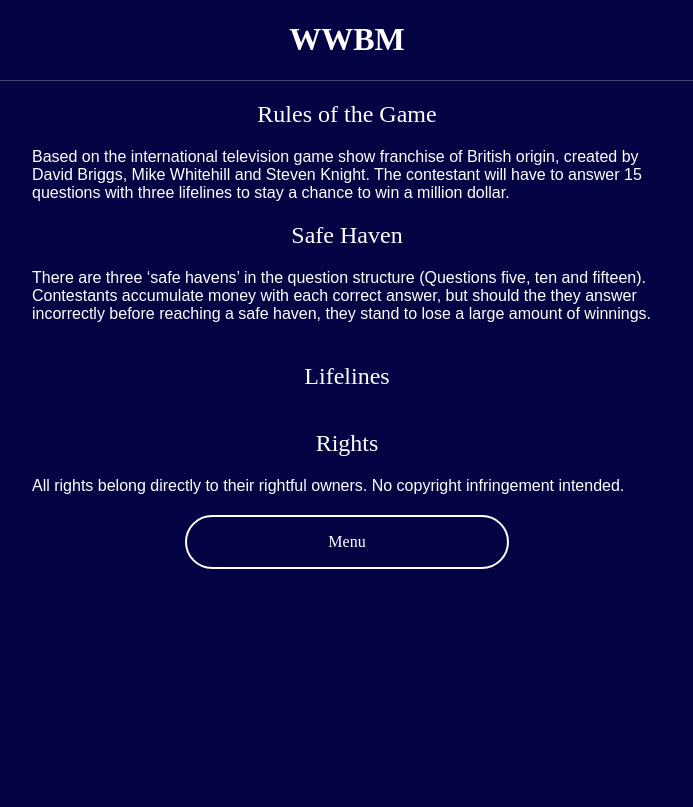
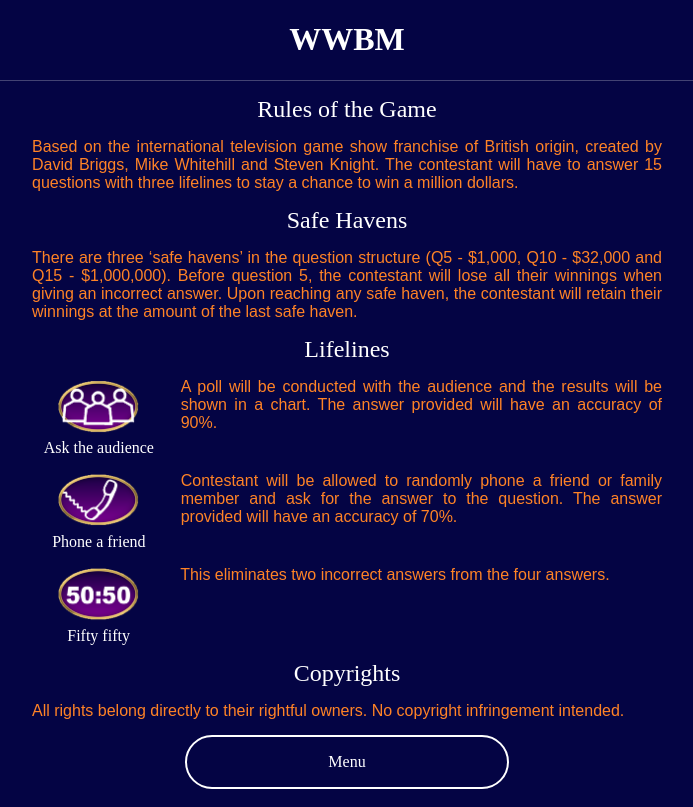
Before and after one commit to jiehaolim/ga-sei-project-1-wwbm, a website built with Vite: page index.html in a window 1280 px wide. Both pictures are taken after a click on the element "Rules". Shown: the whole page, without its empty margins (293-986 px from the left). Built offline with nearby package versions, Linux system fonts and the light colour scheme.

Commit message:
29th commit - added rules

```diff
--- a/main.js
+++ b/main.js
@@ -65,7 +65,7 @@ const $displayPrizeLadder = (prizeLadder, Progress) => {
   for (let i = 0; i < gameObject.prizeLadder.length; i++) {
     let prizeNum = gameObject.prizeLadder.length - 1 - i;
     let prizeQuestionIndex = gameObject.prizeLadder.length - i;
-    $(".prize").eq(i).text(`${[prizeQuestionIndex]} $${gameObject.prizeLadder[prizeNum]}`);
+    $(".prize").eq(i).text(`Q${[prizeQuestionIndex]} - $${gameObject.prizeLadder[prizeNum]}`);
   }
   // change the css of current level
   let prizeQuestionIndex = gameObject.prizeLadder.length - userProfile.Progress - 1;
@@ -91,9 +91,10 @@ const $displayQuestion = (index) => {
   $generateHTMLElement("div", 1, "id", "question", ".qn", "append");
   $generateHTMLElement("div",2,"class","opt container","#overall-footer-container","append");
   $generateHTMLElement("div", 2, "class", "option", ".opt", "append");
-  // current winnings text
+  // current winnings svg and text plus timer svg
   $(".display").eq(0).attr("src", `${gameObject.display.moneybag}`);
   $(".text").eq(0).text(`$${userProfile.score}`);
+  $(".display").eq(1).attr("src", `${gameObject.display.timer}`).text(`${gameObject.time}`);
   // reset timer, start timer and user current winnings
   gameObject.time = 30;
   gameObject.roundTimer = setInterval(timer, 1000);
@@ -133,11 +134,9 @@ const $displayQuestion = (index) => {
 // function to run and stop the round timer
 const timer = () => {
   if (gameObject.time > 5) {
-    $(".display").eq(1).attr("src", `${gameObject.display.timer}`).text(`${gameObject.time}`);
     $(".text").eq(1).css("color","#37CD3B").text(`${gameObject.time}`);
     gameObject.time--;
   } else if (gameObject.time > - 1) {
-    $(".display").eq(1).attr("src", `${gameObject.display.timer}`).text(`${gameObject.time}`);
     $(".text").eq(1).css("color","red").text(`${gameObject.time}`);
     gameObject.time--;
   } else if (gameObject.time === -1) {
@@ -410,20 +409,36 @@ const rules = () => {
   // hide the menu screen
   $(".logo").hide();
   $(".startmenu").hide();
-  // Create the final score board
+  // Create the divs for rules
   $generateHTMLElement("div", 1, "class", "rules","#overall-body-container","append");
-  $generateHTMLElement("div", 9, "class", "details",".rules","append");
+  $generateHTMLElement("div", 8, "class", "details",".rules","append");
   $generateHTMLElement("div", 1, "class", "back",".rules","append");
   // add text to the divs
   $(".details").eq(0).addClass("header").text("Rules of the Game")
-  $(".details").eq(1).addClass("body").text("Based on the international television game show franchise of British origin, created by David Briggs, Mike Whitehill and Steven Knight. The contestant will have to answer 15 questions with three lifelines to stay a chance to win a million dollar.")
-  $(".details").eq(2).addClass("header").text("Safe Haven")
-  $(".details").eq(3).addClass("body").text("There are three ‘safe havens’ in the question structure (Questions five, ten and fifteen). Contestants accumulate money with each correct answer, but should the they answer incorrectly before reaching a safe haven, they stand to lose a large amount of winnings.")
-  $(".details").eq(4).addClass("body").text("")
-  $(".details").eq(5).addClass("header").text("Lifelines")
-  $(".details").eq(6).addClass("body").text("")
-  $(".details").eq(7).addClass("header").text("Rights")
-  $(".details").eq(8).addClass("body").text("All rights belong directly to their rightful owners. No copyright infringement intended.")
+  $(".details").eq(1).addClass("body").text("Based on the international television game show franchise of British origin, created by David Briggs, Mike Whitehill and Steven Knight. The contestant will have to answer 15 questions with three lifelines to stay a chance to win a million dollars.")
+  $(".details").eq(2).addClass("header").text("Safe Havens")
+  $(".details").eq(3).addClass("body").text("There are three ‘safe havens’ in the question structure (Q5 - $1,000, Q10 - $32,000 and Q15 - $1,000,000). Before question 5, the contestant will lose all their winnings when giving an incorrect answer. Upon reaching any safe haven, the contestant will retain their winnings at the amount of the last safe haven.")
+  $(".details").eq(4).addClass("header").text("Lifelines")
+  $(".details").eq(5).addClass("lifelines-container")
+  // Create the divs for lifeline items
+  $generateHTMLElement("div", 3, "class", "lifeline-container",".lifelines-container","append");
+  $generateHTMLElement("div", 1, "class", "lifelineicon",".lifeline-container","append");
+  $generateHTMLElement("img", 1, "class", "iconimg",".lifelineicon","append");
+  $generateHTMLElement("div", 1, "class", "iconlabel",".lifelineicon","append");
+  $generateHTMLElement("div", 1, "class", "lifelineexplainer body",".lifeline-container","append");
+  // lifeline image and text
+  for (let i = 0; i < gameObject.lifelinesId.length; i++) {
+    $(".iconimg").eq(i).attr("src", gameObject.lifelinesImg[i]);
+  }
+  $(".iconlabel").eq(0).text("Ask the audience")
+  $(".lifelineexplainer").eq(0).text("A poll will be conducted with the audience and the results will be shown in a chart. The answer provided will have an accuracy of 90%.")
+  $(".iconlabel").eq(1).text("Phone a friend")
+  $(".lifelineexplainer").eq(1).text("Contestant will be allowed to randomly phone a friend or family member and ask for the answer to the question. The answer provided will have an accuracy of 70%.")
+  $(".iconlabel").eq(2).text("Fifty fifty")
+  $(".lifelineexplainer").eq(2).text("This eliminates two incorrect answers from the four answers.")
+  // copyright text
+  $(".details").eq(6).addClass("header").text("Copyrights")
+  $(".details").eq(7).addClass("body").text("All rights belong directly to their rightful owners. No copyright infringement intended.")
   $(".back").text("Menu");
   // add life line event listener for resetting the game
   $(".back").on("click", menu);
--- a/style.css
+++ b/style.css
@@ -16,20 +16,29 @@ h1 {
 #logo {
   max-width: 400px;
   width: 90%;
-  margin-top: 20px;
-  margin-bottom: 20px;
+  margin-top: 15px;
+  margin-bottom: 15px;
   min-width: 150px;
 }
 
 #overall-body-container,
 #overall-footer-container,
+.lifelines-container,
 .container {
   display: flex;
   justify-content: center;
   align-items: center;
   flex-wrap: wrap;
-  row-gap: 20px;
-  column-gap: 20px;
+  row-gap: 15px;
+  column-gap: 15px;
+}
+
+.lifelines-container {
+  justify-content: left;
+}
+
+.lifeline-container {
+  display: flex;
 }
 
 #overall-body-container {
@@ -70,12 +79,6 @@ h1 {
   border-width: 2px;
 }
 
-@media only screen and (max-width: 683px) {
-  .option {
-    flex: 1 1 auto;
-  }
-}
-
 .button,
 .menu,
 .prize,
@@ -89,8 +92,8 @@ h1 {
   flex-direction: column;
   justify-content: center;
   align-items: center;
-  margin-top: 20px;
-  row-gap: 20px;
+  margin-top: 15px;
+  row-gap: 15px;
   width: 630px;
 }
 
@@ -99,10 +102,20 @@ h1 {
 }
 
 .body {
-  text-align: left;
+  text-align: justify;
   font-family: Arial, Helvetica, sans-serif;
   text-transform: none;
-  width: 630px;
+  max-width: 630px;
+  width: 100%;
+  color: #ff8326;
+}
+
+.lifeline-container {
+  column-gap: 15px;
+}
+
+.iconimg {
+  width: 65%;
 }
 
 .prize {
@@ -256,6 +269,11 @@ h1 {
 .scoreboard {
   font-size: 25px;
   text-align: center;
-  margin-top: 20px;
-  margin-bottom: 20px;
+  margin-bottom: 15px;
 }
+
+@media only screen and (max-width: 683px) {
+  .option {
+    flex: 1 1 auto;
+  }
+}
```
